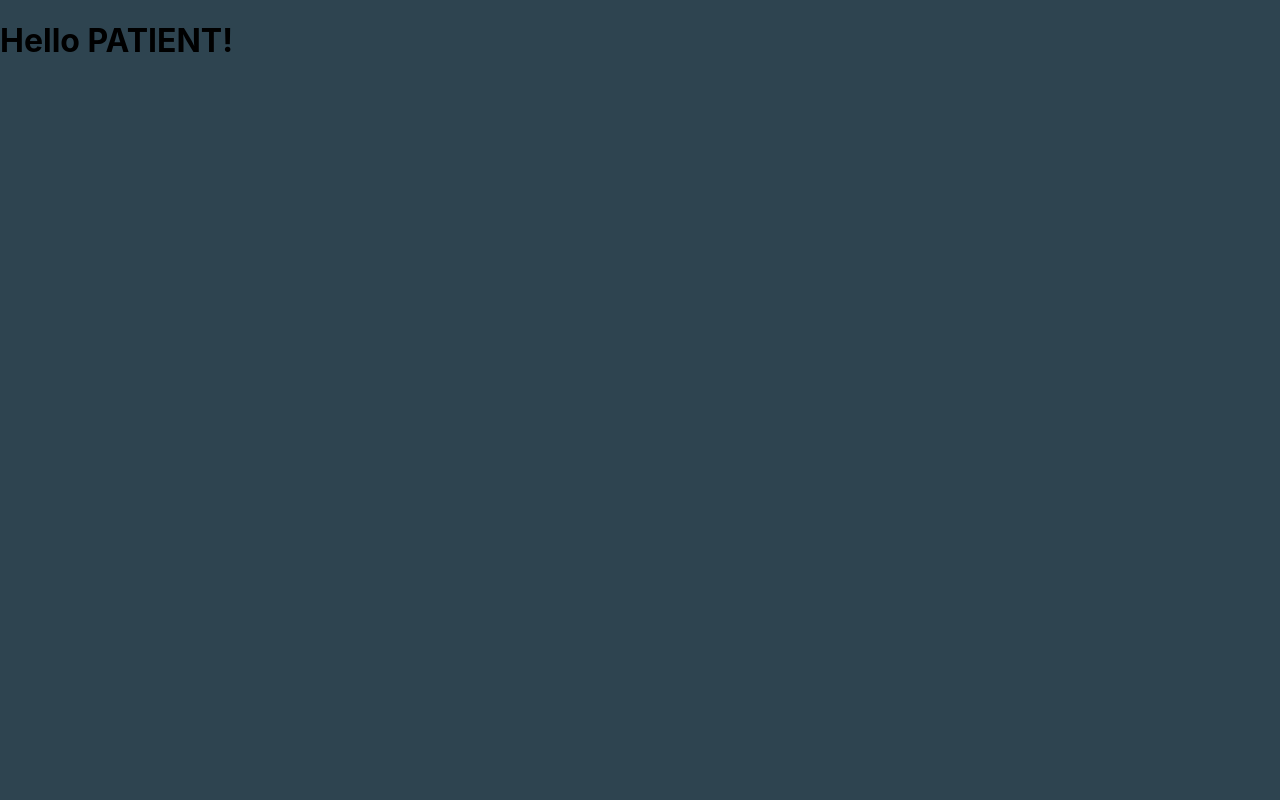
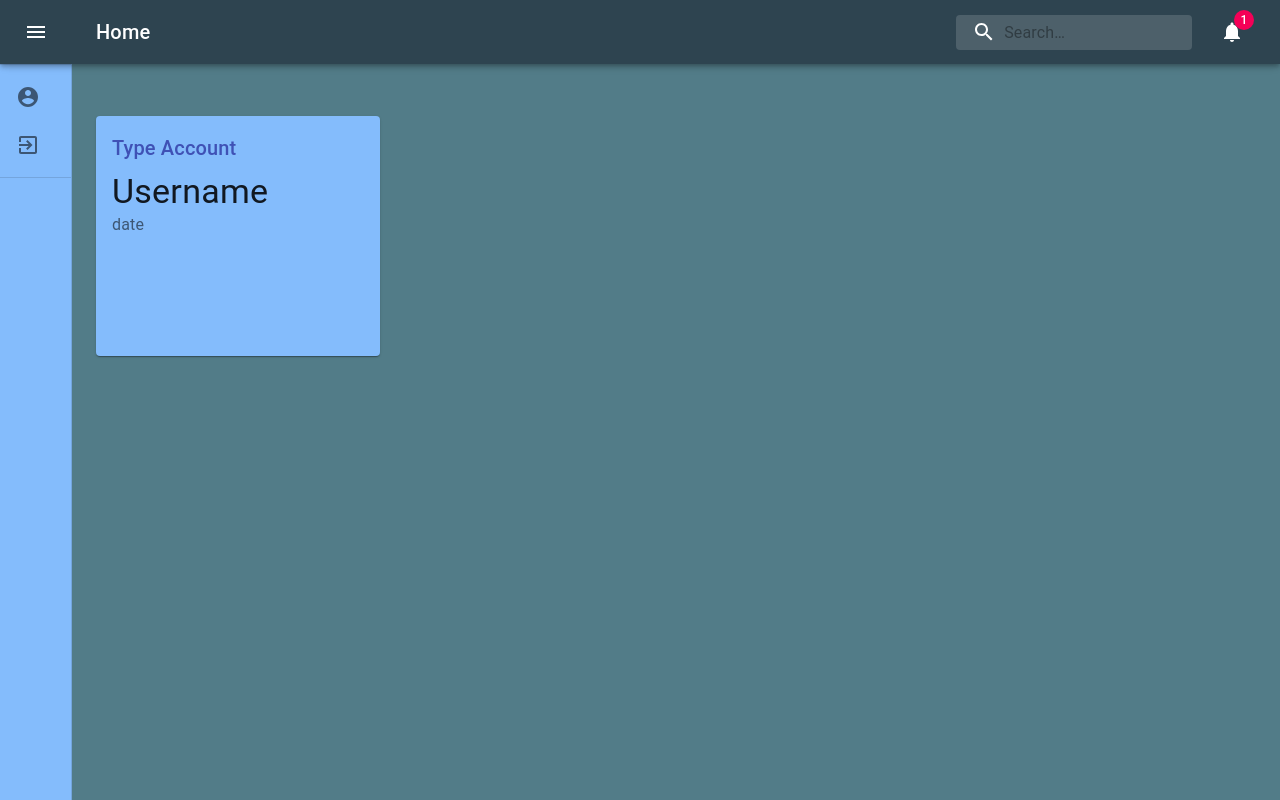
Before and after one commit to Tahlil-992/bugophobia.front-end, a React (Create React App) app: page /patient/explore in a window 1280 px wide. Before the commit this address led to /patient/home. Built offline with nearby package versions, Linux system fonts and the light colour scheme; sample sign-in values are in the browser's storage.

Commit message:
explore page added

```diff
--- a/package.json
+++ b/package.json
@@ -16,6 +16,7 @@
     "react-redux": "^7.2.3",
     "react-router-dom": "^5.2.0",
     "react-scripts": "4.0.3",
+    "recharts": "^2.0.9",
     "redux-logger": "^3.0.6",
     "redux-saga": "^1.1.3",
     "web-vitals": "^1.0.1"
--- a/src/App.js
+++ b/src/App.js
@@ -1,13 +1,9 @@
-import {
-  Switch,
-  Route,
-  Redirect,
-  useHistory
-} from "react-router-dom";
+import { Switch, Route, Redirect, useHistory } from "react-router-dom";
 import SignUpForm from "../src/views/pages/SignUpForm";
 import LoginForm from "../src/views/pages/LoginForm";
 import ForgetPassword from "../src/views/pages/ForgetPassword";
 import LandingPage from "../src/views/pages/LandingPage";
+import Explore from "../src/views/pages/Explore";
 import { connect, useSelector } from "react-redux";
 import { login, rememberMe, setIsDoctor, signOut } from "./core/Authentication/action/authActions";
 import { useEffect } from "react";
@@ -77,16 +73,16 @@ function App({ setIsDoctor, login, rememberMe }) {
         (
           <>
             <Route exact path="/">
-              {is_doctor ? <Redirect to="/doctor/home" /> : <Redirect to="/patient/home" />}
+              {is_doctor ? <Redirect to="/doctor/explore" /> : <Redirect to="/patient/explore" />}
             </Route>
             <Route path="*">
-              {is_doctor ? <Redirect to="/doctor/home" /> : <Redirect to="/patient/home" />}
+              {is_doctor ? <Redirect to="/doctor/explore" /> : <Redirect to="/patient/explore" />}
             </Route>
-            <Route exact path="/patient/home">
-              <h1>Hello PATIENT!</h1>
+            <Route exact path="/patient/explore">
+              <Explore />
             </Route>
-            <Route exact path="/doctor/home">
-              <h1>Hello DOCTOR!</h1>
+            <Route exact path="/doctor/explore">
+              <Explore />
             </Route>
           </>
         )}
--- /dev/null
+++ b/src/views/pages/Explore.js
@@ -0,0 +1,246 @@
+import React from 'react';
+import clsx from 'clsx';
+import { fade, makeStyles } from '@material-ui/core/styles';
+import CssBaseline from '@material-ui/core/CssBaseline';
+import Drawer from '@material-ui/core/Drawer';
+import AppBar from '@material-ui/core/AppBar';
+import Toolbar from '@material-ui/core/Toolbar';
+import List from '@material-ui/core/List';
+import Typography from '@material-ui/core/Typography';
+import Divider from '@material-ui/core/Divider';
+import IconButton from '@material-ui/core/IconButton';
+import Badge from '@material-ui/core/Badge';
+import Container from '@material-ui/core/Container';
+import Grid from '@material-ui/core/Grid';
+import Paper from '@material-ui/core/Paper';
+import Link from '@material-ui/core/Link';
+import MenuIcon from '@material-ui/icons/Menu';
+import ChevronLeftIcon from '@material-ui/icons/ChevronLeft';
+import NotificationsIcon from '@material-ui/icons/Notifications';
+import ListItem from '@material-ui/core/ListItem';
+import ListItemIcon from '@material-ui/core/ListItemIcon';
+import ListItemText from '@material-ui/core/ListItemText';
+import ListSubheader from '@material-ui/core/ListSubheader';
+import AccountCircleIcon from '@material-ui/icons/AccountCircle';
+import ExitToAppIcon from '@material-ui/icons/ExitToApp';
+import SearchIcon from '@material-ui/icons/Search';
+import InputBase from '@material-ui/core/InputBase';
+
+const drawerWidth = 240;
+const useStyles = makeStyles((theme) => ({
+    root: {
+        display: 'flex',
+    },
+    toolbar: {
+        paddingRight: 24,
+    },
+    toolbarIcon: {
+        display: 'flex',
+        alignItems: 'center',
+        justifyContent: 'flex-end',
+        padding: '0 8px',
+        ...theme.mixins.toolbar,
+    },
+    appBar: {
+        zIndex: theme.zIndex.drawer + 1,
+        transition: theme.transitions.create(['width', 'margin'], {
+            easing: theme.transitions.easing.sharp,
+            duration: theme.transitions.duration.leavingScreen,
+        }),
+        backgroundColor: '#2e4450',
+    },
+    appBarShift: {
+        marginLeft: drawerWidth,
+        width: `calc(100% - ${drawerWidth}px)`,
+        transition: theme.transitions.create(['width', 'margin'], {
+            easing: theme.transitions.easing.sharp,
+            duration: theme.transitions.duration.enteringScreen,
+        }),
+        backgroundColor: '#2e4450',
+    },
+    menuButton: {
+        marginRight: 36,
+    },
+    menuButtonHidden: {
+        display: 'none',
+    },
+    title: {
+        flexGrow: 1,
+    },
+    drawerPaper: {
+        position: 'relative',
+        whiteSpace: 'nowrap',
+        width: drawerWidth,
+        transition: theme.transitions.create('width', {
+            easing: theme.transitions.easing.sharp,
+            duration: theme.transitions.duration.enteringScreen,
+        }),
+        backgroundColor: '#84bcfc',
+    },
+    drawerPaperClose: {
+        overflowX: 'hidden',
+        transition: theme.transitions.create('width', {
+            easing: theme.transitions.easing.sharp,
+            duration: theme.transitions.duration.leavingScreen,
+        }),
+        width: theme.spacing(7),
+        [theme.breakpoints.up('sm')]: {
+            width: theme.spacing(9),
+        },
+        backgroundColor: '#84bcfc',
+    },
+    appBarSpacer: theme.mixins.toolbar,
+    content: {
+        flexGrow: 1,
+        height: '100vh',
+        overflow: 'auto',
+        backgroundColor: '#527c88',
+    },
+    container: {
+        paddingTop: theme.spacing(4),
+        paddingBottom: theme.spacing(4),
+        marginTop: '20px',
+    },
+    paper: {
+        padding: theme.spacing(2),
+        display: 'flex',
+        overflow: 'auto',
+        flexDirection: 'column',
+        backgroundColor: '#84bcfc',
+    },
+    fixedHeight: {
+        height: 240,
+    },
+    seeMore: {
+        marginTop: theme.spacing(3),
+    },
+    search: {
+        position: 'relative',
+        borderRadius: theme.shape.borderRadius,
+        backgroundColor: fade(theme.palette.common.white, 0.15),
+        '&:hover': { backgroundColor: fade(theme.palette.common.white, 0.25), },
+        marginRight: theme.spacing(2),
+        marginLeft: 0,
+        width: '100%',
+        [theme.breakpoints.up('sm')]: {
+            marginLeft: theme.spacing(3),
+            width: 'auto',
+        },
+    },
+    searchIcon: {
+        padding: theme.spacing(0, 2),
+        height: '100%',
+        position: 'absolute',
+        pointerEvents: 'none',
+        display: 'flex',
+        alignItems: 'center',
+        justifyContent: 'center',
+    },
+    inputInput: {
+        padding: theme.spacing(1, 1, 1, 0),
+        paddingLeft: `calc(1em + ${theme.spacing(4)}px)`,
+        transition: theme.transitions.create('width'),
+        width: '100%',
+        [theme.breakpoints.up('md')]: {
+          width: '20ch',
+        },
+      },
+}));
+export default function Explore() {
+    const classes = useStyles();
+    const [open, setOpen] = React.useState(false);
+    const handleDrawerOpen = () => {
+        setOpen(true);
+    };
+    const handleDrawerClose = () => {
+        setOpen(false);
+    };
+    const fixedHeightPaper = clsx(classes.paper, classes.fixedHeight);
+    return (
+        <div className={classes.root}>
+            <CssBaseline />
+            <AppBar position="absolute" className={clsx(classes.appBar, open && classes.appBarShift)}>
+                <Toolbar className={classes.toolbar}>
+                    <IconButton
+                        edge="start"
+                        color="inherit"
+                        aria-label="open drawer"
+                        onClick={handleDrawerOpen}
+                        className={clsx(classes.menuButton, open && classes.menuButtonHidden)}
+                    >
+                        <MenuIcon />
+                    </IconButton>
+                    <Typography component="h1" variant="h6" color="inherit" noWrap className={classes.title}>Home</Typography>
+                    <div className={classes.search}>
+                        <div className={classes.searchIcon}>
+                            <SearchIcon />
+                        </div>
+                        <InputBase
+                            placeholder="Search…"
+                            classes={{
+                                root: classes.inputRoot,
+                                input: classes.inputInput,
+                            }}
+                            inputProps={{ 'aria-label': 'search' }}
+                        />
+                    </div>
+                    <IconButton color="inherit">
+                        <Badge badgeContent={1} color="secondary">
+                            <NotificationsIcon />
+                        </Badge>
+                    </IconButton>
+                </Toolbar>
+            </AppBar>
+            <Drawer variant="permanent"
+                classes={{ paper: clsx(classes.drawerPaper, !open && classes.drawerPaperClose),}} open={open}>
+                <div className={classes.toolbarIcon}>
+                    <IconButton onClick={handleDrawerClose}>
+                        <ChevronLeftIcon />
+                    </IconButton>
+                </div>
+                <Divider />
+                <List>
+                    <div>
+                        <ListItem button>
+                            <ListItemIcon>
+                                <AccountCircleIcon />
+                            </ListItemIcon>
+                            <ListItemText primary="Profile" />
+                        </ListItem>
+                        <ListItem button>
+                            <ListItemIcon>
+                                <ExitToAppIcon />
+                            </ListItemIcon>
+                            <ListItemText primary="Sign out" />
+                        </ListItem>
+                    </div>
+                </List>
+                <Divider />
+                <List>
+                    <div>
+                        <ListSubheader inset>Saved Accounts</ListSubheader>
+                        <ListItem button>
+                            {/*list of saved accounts*/}
+                        </ListItem>
+                    </div>
+                </List>
+            </Drawer>
+            <main className={classes.content}>
+                <div className={classes.appBarSpacer} />
+                <Container maxWidth="lg" className={classes.container}>
+                    <Grid container spacing={1}>
+                        <Grid item xs={12} md={4} lg={3}>
+                            <Paper className={fixedHeightPaper}>
+                                <React.Fragment>
+                                    <Typography component="h2" variant="h6" color="primary" gutterBottom>Type Account</Typography>
+                                    <Typography component="p" variant="h4">Username</Typography>
+                                    <Typography color="textSecondary" className={classes.depositContext}>date</Typography>
+                                </React.Fragment>
+                            </Paper>
+                        </Grid>
+                    </Grid>
+                </Container>
+            </main>
+        </div>
+    );
+}
```
Also changed, not shown: 1 other file (tests, documents, lock files or other folders).
